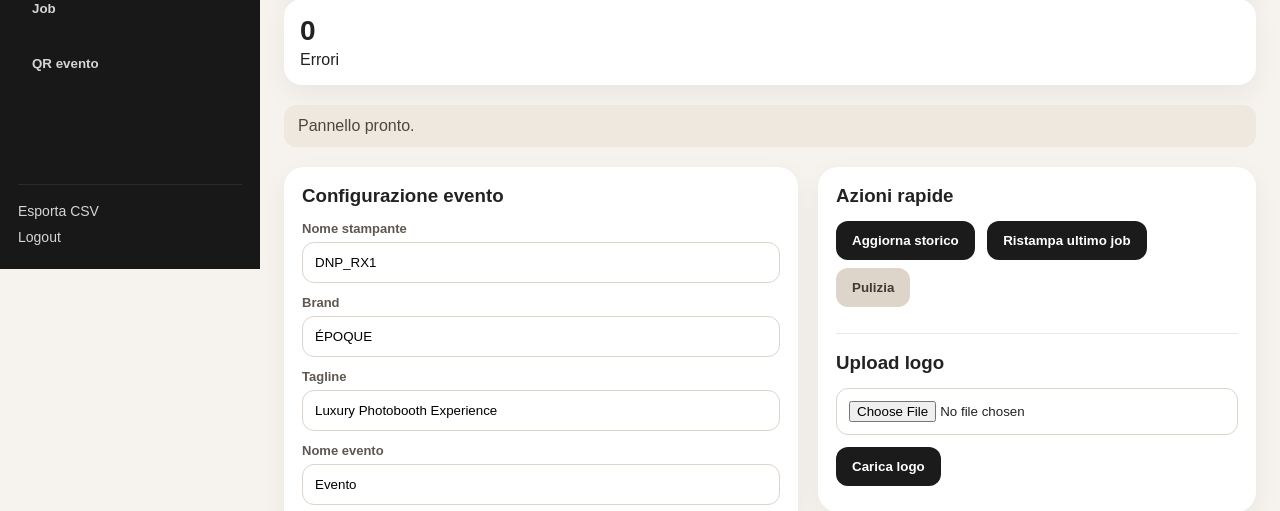
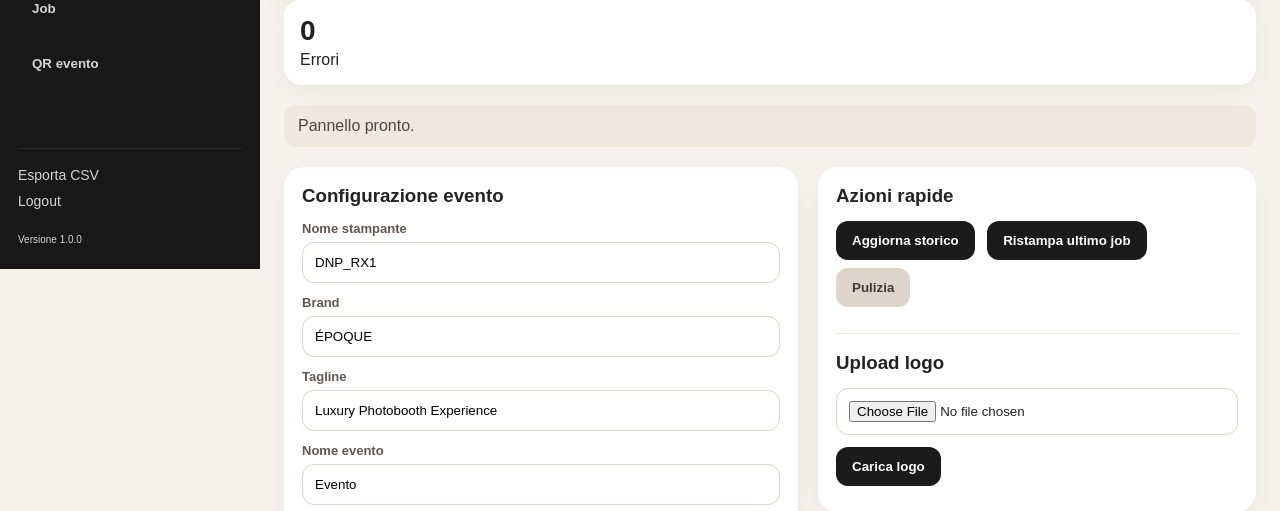
Before and after one commit to giackmeng/photoprint, a Flask app: page /admin in a window 1280 px wide. Shown: the part 531-1042 px from the top of the page. Run offline with Flask 3, Linux system fonts and the light colour scheme; the visitor is signed in with stand-in values (Sample User, id 1); data that the repository does not hold is empty.

Commit message:
Relese number added

```diff
--- a/templates/admin.html
+++ b/templates/admin.html
@@ -87,6 +87,12 @@
       display: flex;
       flex-direction: column;
       gap: 10px;
+    }
+
+    .sidebar-release{
+       color: rgba(255,255,255,0.82);
+      margin-top: 15px;
+      font-size: 10px;
     }
 
     .sidebar-link {
@@ -345,6 +351,7 @@
       <div class="sidebar-footer">
         <a class="sidebar-link" href="/admin/export">Esporta CSV</a>
         <a class="sidebar-link" href="/admin/logout">Logout</a>
+        <div class="sidebar-release">Versione 1.0.0</div>
       </div>
     </aside>
 
```
